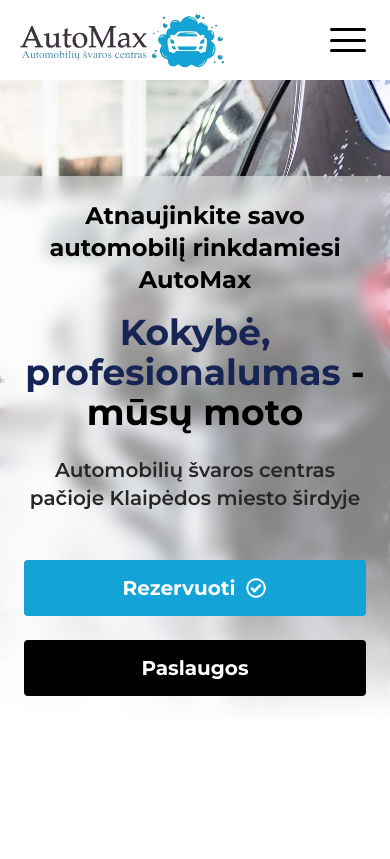
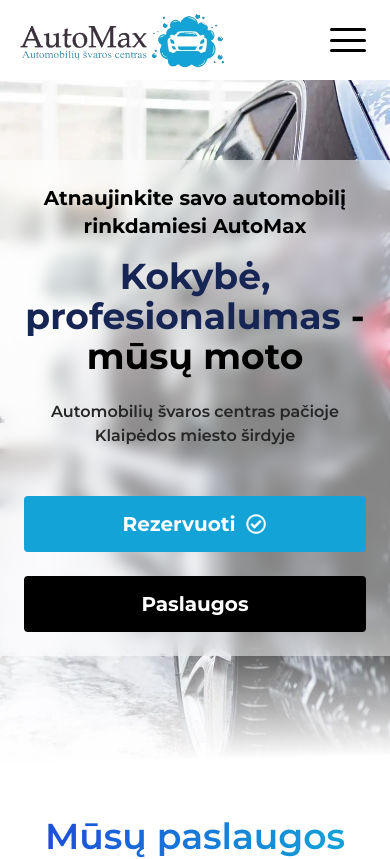
Before and after one commit to 13kasp/automax, a React (Vite) app: page / in a window 390 px wide. Shown: the top 859 px of the page. Built offline with nearby package versions, Linux system fonts and the light colour scheme.

Commit message:
gsndjfghos

```diff
--- a/src/components/MapSection.jsx
+++ b/src/components/MapSection.jsx
@@ -4,7 +4,7 @@
 export default function MapSection() {
   return (
     <div className="md:flex md:justify-between items-center align-middle w-full text-center md:text-left">
-      <div className="bg-white w-full p-10 pb-0 flex justify-center">
+      <div className="bg-white w-full p-6 md:p-10 pb-0 flex justify-center">
         <div className="max-w-[1400px] w-full">
           <div className="flex flex-col items-center md:mb-10">
             <GradientText
--- a/src/pages/Homepage.jsx
+++ b/src/pages/Homepage.jsx
@@ -24,19 +24,19 @@
       <img
         src="../../../images/homepagebg.webp"
         alt="bg"
-        className="w-[100vw] h-[100vh] absolute -z-10 top-10 right-0 object-cover"
+        className="w-[100vw] h-[100vh] absolute -z-10 top-20 right-0 object-cover"
       />
-      <div className="md:flex md:justify-between items-center align-middle pt-44 md:pt-72 w-full mb-32 md:mb-64 text-center md:text-left">
-        <div className="bg-white/50 backdrop-blur w-full p-6 flex justify-center">
+      <div className="md:flex md:justify-between items-center align-middle pt-40 md:pt-72 w-full mb-32 md:mb-64 text-center md:text-left">
+        <div className="bg-white/50 backdrop-blur w-full p-6 md:p-10 flex justify-center">
           <div className="max-w-[1400px] flex flex-col items-center">
-            <h3 className="font-bold text-2xl md:text-4xl mb-4 md:mb-2 text-black">
+            <h3 className="font-bold text-xl md:text-4xl mb-4 md:mb-2 text-black">
               Atnaujinkite savo automobilį rinkdamiesi AutoMax
             </h3>
             <h1 className="font-bold text-4xl md:text-6xl mb-6 text-black">
               <span className="text-blue-950">Kokybė, profesionalumas</span> -
               mūsų moto
             </h1>
-            <p className="font-semibold text-xl text-neutral-800 max-w-112 mb-12">
+            <p className="font-semibold md:text-xl text-neutral-800 max-w-112 mb-12">
               Automobilių švaros centras pačioje Klaipėdos miesto širdyje
             </p>
             <div className="flex flex-col md:flex-row gap-6 w-full md:w-auto">
--- a/src/pages/ReservePage.jsx
+++ b/src/pages/ReservePage.jsx
@@ -4,18 +4,18 @@
   return (
     <>
       <div className="md:flex md:justify-between items-center align-middle h-[90vh] w-full text-center md:text-left bg-cover bg-center bg-[url('/public/images/rezervuoti.png')]">
-        <div className="absolute top-[20%] md:top-80 bg-white/50 backdrop-blur w-full p-10 flex justify-center">
-          <div className="max-w-[1400px] flex flex-col justify-center items-center">
-            <h3 className="font-bold text-2xl md:text-4xl mb-2 text-black">
+        <div className="absolute top-[20%] md:top-80 bg-white/50 backdrop-blur w-full p-6 md:p-10 flex justify-center">
+          <div className="max-w-[1400px] flex flex-col justify-center items-center gap-2">
+            <h3 className="font-bold text-xl md:text-4xl text-black">
               Atnaujinkite savo automobilį - rezervuokite laiką dabar!
             </h3>
             <a
               href="tel:+37065557607"
-              className="my-4 border rounded-full p-3 pt-5 md:p-4 md:pt-6 px-6 md:px-8 border-neutral-300"
+              className="my-4 border rounded-full p-3 pt-5 md:p-4 md:pt-6 px-6 md:px-8 border-neutral-500"
             >
               <GradientText
                 type="h4"
-                extraStyles="font-semibold text-4xl md:text-6xl hover:text-blue-700 duration-150 hover:cursor-pointer"
+                extraStyles="font-semibold text-3xl md:text-6xl hover:text-blue-700 duration-150 hover:cursor-pointer"
               >
                 +370 655 57607
               </GradientText>
```
